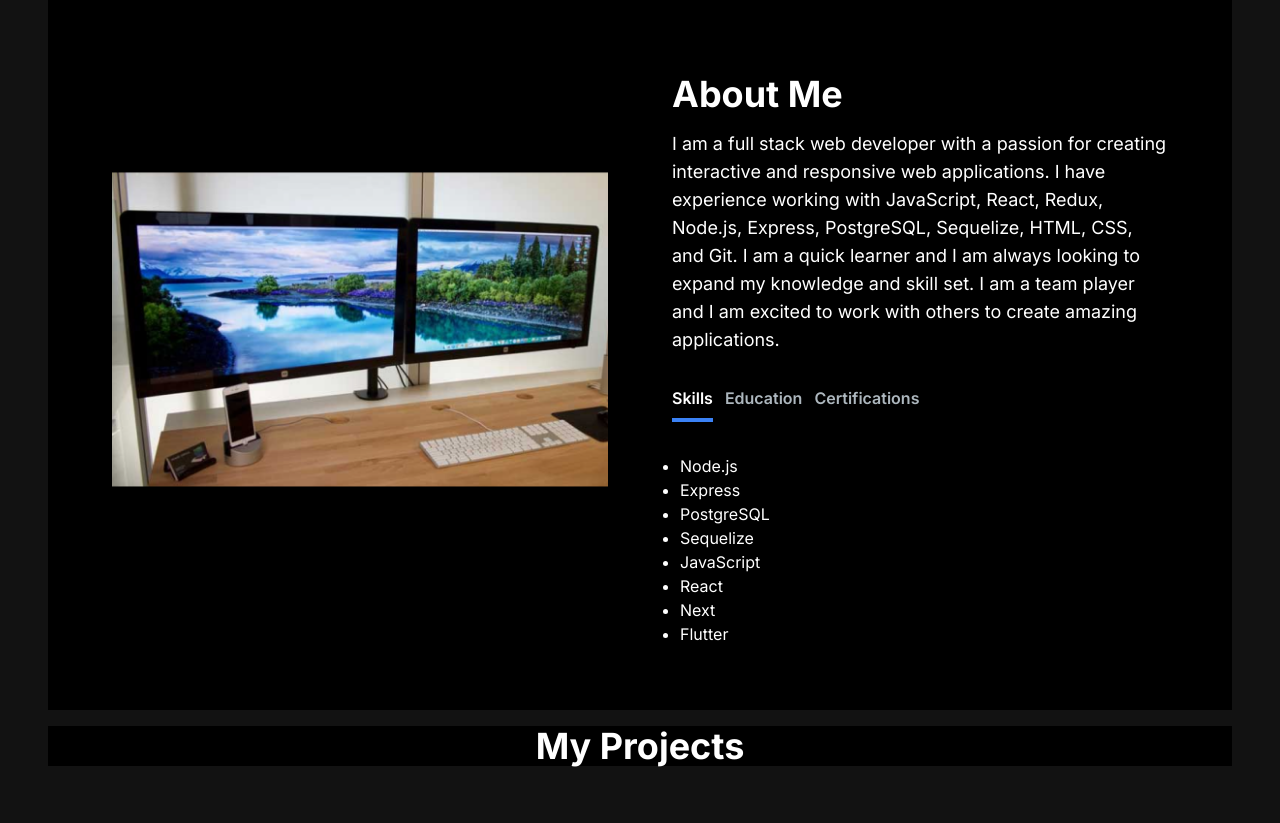
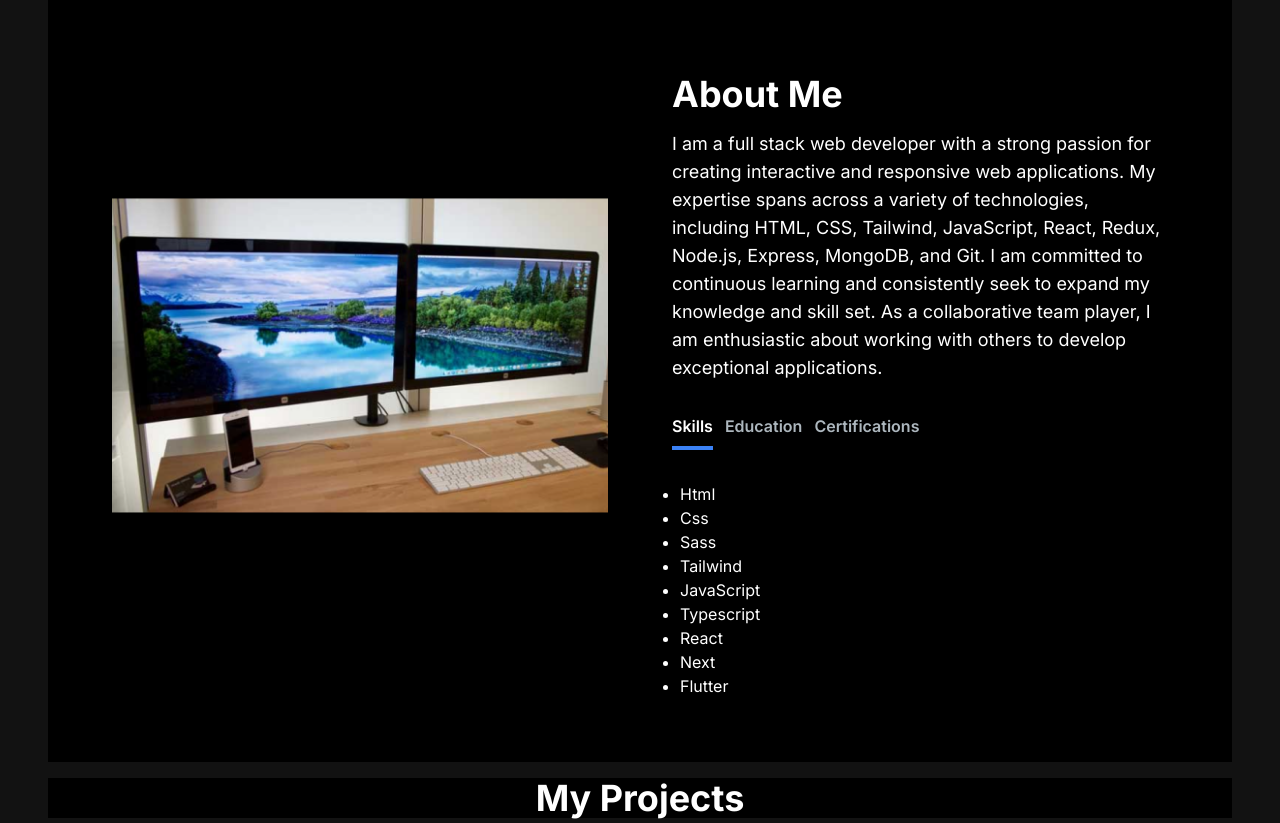
Before and after one commit to Simobara/N_Website, a Next.js app: page / in a window 1280 px wide. Shown: the part 960-1783 px from the top of the page. Built offline with nearby package versions, Linux system fonts and the light colour scheme.

Commit message:
hero section

```diff
--- a/pages/api/send.js
+++ b/pages/api/send.js
@@ -1,12 +1,12 @@
-import nodemailer from 'nodemailer';
+import nodemailer from "nodemailer";
 
 export default async function handler(req, res) {
-  if (req.method === 'POST') {
+  if (req.method === "POST") {
     const { email, subject, message } = req.body;
 
     // Configura il transporter per Nodemailer
     let transporter = nodemailer.createTransport({
-      service: 'hotmail',
+      service: "hotmail",
       auth: {
         user: process.env.EMAIL_USER,
         pass: process.env.EMAIL_PASS,
@@ -23,14 +23,16 @@ export default async function handler(req, res) {
 
     try {
       const info = await transporter.sendMail(mailOptions);
-      console.log('Email sent: ' + info.response);
-      return res.status(200).json({ message: 'Email sent successfully' });
+      console.log("Email sent: " + info.response);
+      return res
+        .status(200)
+        .json({ message: "Thank you! Email sent successfully! I will get you back soon" });
     } catch (error) {
-      console.error('Error sending email:', error);
-      return res.status(500).json({ message: 'Error sending email' });
+      console.error("Error sending email:", error);
+      return res.status(500).json({ message: "Error sending email" });
     }
   } else {
-    res.setHeader('Allow', ['POST']);
+    res.setHeader("Allow", ["POST"]);
     res.status(405).end(`Method ${req.method} Not Allowed`);
   }
 }
--- a/src/app/components/AboutSection.jsx
+++ b/src/app/components/AboutSection.jsx
@@ -9,11 +9,12 @@ const TAB_DATA = [
     id: "skills",
     content: (
       <ul className="list-disc pl-2">
-        <li>Node.js</li>
-        <li>Express</li>
-        <li>PostgreSQL</li>
-        <li>Sequelize</li>
+        <li>Html</li>
+        <li>Css</li>
+        <li>Sass</li>
+        <li>Tailwind</li>
         <li>JavaScript</li>
+        <li>Typescript</li>
         <li>React</li>
         <li>Next</li>
         <li>Flutter</li>
@@ -35,10 +36,14 @@ const TAB_DATA = [
     id: "certifications",
     content: (
       <ul className="list-disc pl-2">
-         <li>Udemy: The Complete JavaScript Course 2023: From Zero to Expert!</li>
-         <li>Udemy: React - The Complete Guide (incl Hooks, React Router, Redux)</li>
-         <li>Cibertec,Lima: Approfondimento Java 11</li>
-         <li>Udemy: The Complete Front-End Web Development Course</li>
+        <li>
+          Udemy: The Complete JavaScript Course 2023: From Zero to Expert!
+        </li>
+        <li>
+          Udemy: React - The Complete Guide (incl Hooks, React Router, Redux)
+        </li>
+        <li>Cibertec,Lima: Approfondimento Java 11</li>
+        <li>Udemy: The Complete Front-End Web Development Course</li>
       </ul>
     ),
   },
@@ -57,16 +62,23 @@ const AboutSection = () => {
   return (
     <section className="bg-black text-white" id="about">
       <div className="md:grid md:grid-cols-2 gap-8 items-center py-8 px-4 xl:gap-16 sm:py-16 xl:px-16">
-        <Image src="/images/about-image.png" alt="about-image" width={500} height={500} />
+        <Image
+          src="/images/about-image.png"
+          alt="about-image"
+          width={500}
+          height={500}
+        />
         <div className="mt-4 md:mt-0 text-left flex flex-col h-full">
           <h2 className="text-4xl font-bold text-white mb-4">About Me</h2>
           <p className="text-base lg:text-lg">
-            I am a full stack web developer with a passion for creating
-            interactive and responsive web applications. I have experience
-            working with JavaScript, React, Redux, Node.js, Express, PostgreSQL,
-            Sequelize, HTML, CSS, and Git. I am a quick learner and I am always
-            looking to expand my knowledge and skill set. I am a team player and
-            I am excited to work with others to create amazing applications.
+            I am a full stack web developer with a strong passion for creating
+            interactive and responsive web applications. My expertise spans
+            across a variety of technologies, including HTML, CSS, Tailwind,
+            JavaScript, React, Redux, Node.js, Express, MongoDB, and Git. I am
+            committed to continuous learning and consistently seek to expand my
+            knowledge and skill set. As a collaborative team player, I am
+            enthusiastic about working with others to develop exceptional
+            applications.
           </p>
           <div className="flex flex-row justify-start mt-8">
             <TabButton
--- a/src/app/components/AchievementsSection.jsx
+++ b/src/app/components/AchievementsSection.jsx
@@ -11,7 +11,7 @@ const achievementsList = [
   {
     prefix: "~",
     metric: "Customers",
-    value: 150,
+    value: 80,
   },
   {
     metric: "Certifications",
--- a/src/app/components/HeroSection.jsx
+++ b/src/app/components/HeroSection.jsx
@@ -41,9 +41,7 @@ const HeroSection = () => {
             />
           </h1>
           <p className="text-[#ADB7BE] text-base sm:text-lg mb-6 lg:text-xl mr-[4rem]">
-            Sono un professionista del web con esperienza nello sviluppo di
-            applicazioni web e mobili. Amo creare esperienze utente uniche e
-            intuitive.
+          I am a web professional with experience in developing web and mobile applications. I love creating unique and intuitive user experiences.
           </p>
           <div className="flex">
             <Link
```
